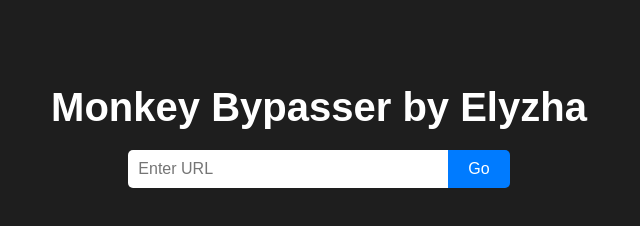
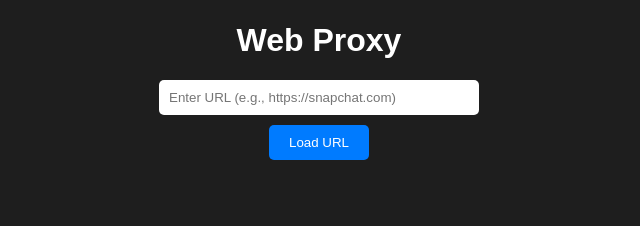
Before and after one commit to Xoid-FNCS/bypass-server, a website: page index.html in a window 1280 px wide. Shown: the whole page, without its empty margins (321-961 px from the left). Drawn offline with Linux system fonts and the light colour scheme.

Commit message:
Update index.html

```diff
--- a/index.html
+++ b/index.html
@@ -3,76 +3,61 @@
 <head>
     <meta charset="UTF-8">
     <meta name="viewport" content="width=device-width, initial-scale=1.0">
-    <title>Monkey Bypasser by Elyzha</title>
+    <title>Simple Web Proxy</title>
     <style>
         body {
             font-family: Arial, sans-serif;
+            margin: 0;
+            padding: 0;
+            height: 100vh;
+            display: flex;
+            flex-direction: column;
+            align-items: center;
+            justify-content: center;
             background-color: #1e1e1e;
-            color: #fff;
-            text-align: center;
-            padding: 50px;
+            color: white;
         }
 
-        h1 {
-            font-size: 2.5em;
-            margin-bottom: 20px;
+        input {
+            padding: 10px;
+            border-radius: 5px;
+            border: none;
+            width: 300px;
+            margin-bottom: 10px;
         }
 
-        .input-container {
-            display: flex;
-            justify-content: center;
-            margin-bottom: 20px;
-        }
-
-        .input-container input {
-            width: 300px;
-            padding: 10px;
-            border: none;
-            border-radius: 5px 0 0 5px;
-            font-size: 16px;
-        }
-
-        .input-container button {
+        button {
             padding: 10px 20px;
             border: none;
-            border-radius: 0 5px 5px 0;
+            border-radius: 5px;
             background-color: #007bff;
             color: white;
-            font-size: 16px;
             cursor: pointer;
         }
 
         button:hover {
             background-color: #0056b3;
         }
+
+        iframe {
+            width: 100%;
+            height: 80vh;
+            border: none;
+        }
     </style>
 </head>
 <body>
-    <h1>Monkey Bypasser by Elyzha</h1>
-
-    <form id="proxy-form">
-        <div class="input-container">
-            <input type="text" id="url-input" placeholder="Enter URL" required>
-            <button type="submit">Go</button>
-        </div>
-    </form>
+    <h1>Web Proxy</h1>
+    <input type="text" id="urlInput" placeholder="Enter URL (e.g., https://snapchat.com)">
+    <button id="loadButton">Load URL</button>
+    <iframe id="webFrame" src=""></iframe>
 
     <script>
-        const form = document.getElementById('proxy-form');
-        form.addEventListener('submit', async (event) => {
-            event.preventDefault();
-            const url = document.getElementById('url-input').value;
-            if (!url.startsWith('http://') && !url.startsWith('https://')) {
-                alert('Please enter a valid URL starting with http:// or https://');
-                return;
+        document.getElementById('loadButton').addEventListener('click', () => {
+            const url = document.getElementById('urlInput').value;
+            if (url) {
+                document.getElementById('webFrame').src = url.startsWith('http') ? url : 'http://' + url;
             }
-
-            const proxyUrl = `https://bypass-server.onrender.com/proxy?url=${encodeURIComponent(url)}`;
-            const response = await fetch(proxyUrl);
-            const data = await response.text();
-            const newWindow = window.open();
-            newWindow.document.write(data);
-            newWindow.document.close();
         });
     </script>
 </body>
```
